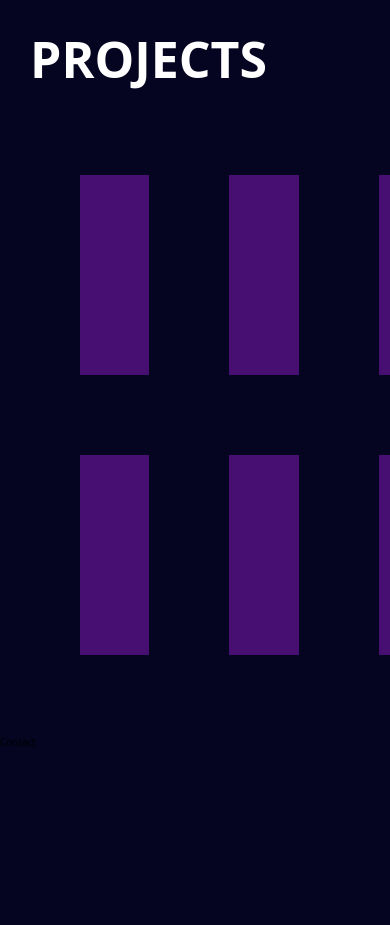
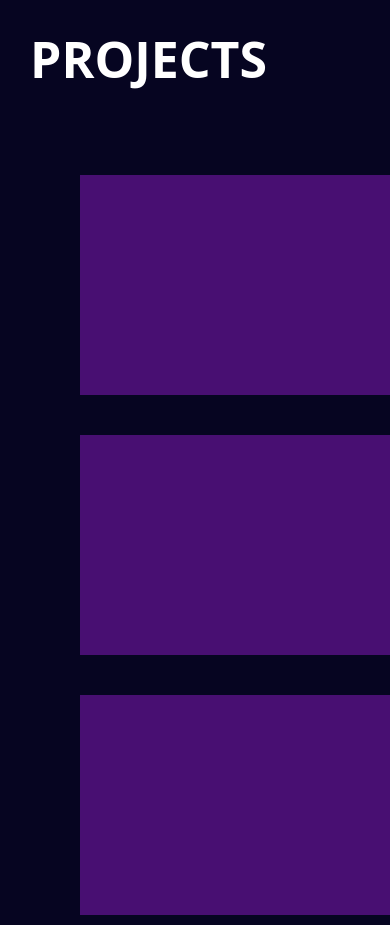
Before and after one commit to mattWStevens/mattwstevens.github.io, a website: page index.html in a window 390 px wide. Shown: the part 3000-3925 px from the top of the page. Drawn offline with nearby package versions, Linux system fonts and the light colour scheme.

Commit message:
Responsive grid styling for now.

```diff
--- a/sass/_projects.scss
+++ b/sass/_projects.scss
@@ -6,12 +6,13 @@
     &__card-container {
         display: grid;
         padding: 5rem;
-        grid-template-columns: repeat(3, 1fr);
-        grid-gap: 8rem;
+        grid-template-columns: repeat(auto-fit, minmax(30rem, 1fr));
+        grid-gap: 4rem;
+
     }
 
     &__card {
         background-color: $color-indigo;    // Placeholder.
-        height: 20rem;
+        height: 22rem;
     }
 }
```
Also changed, not shown: css/style.css.
